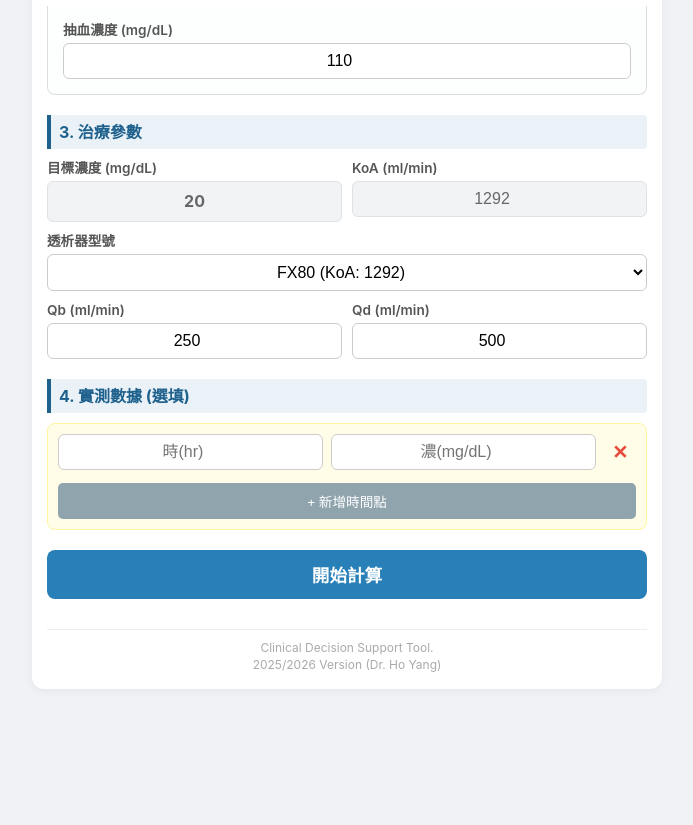
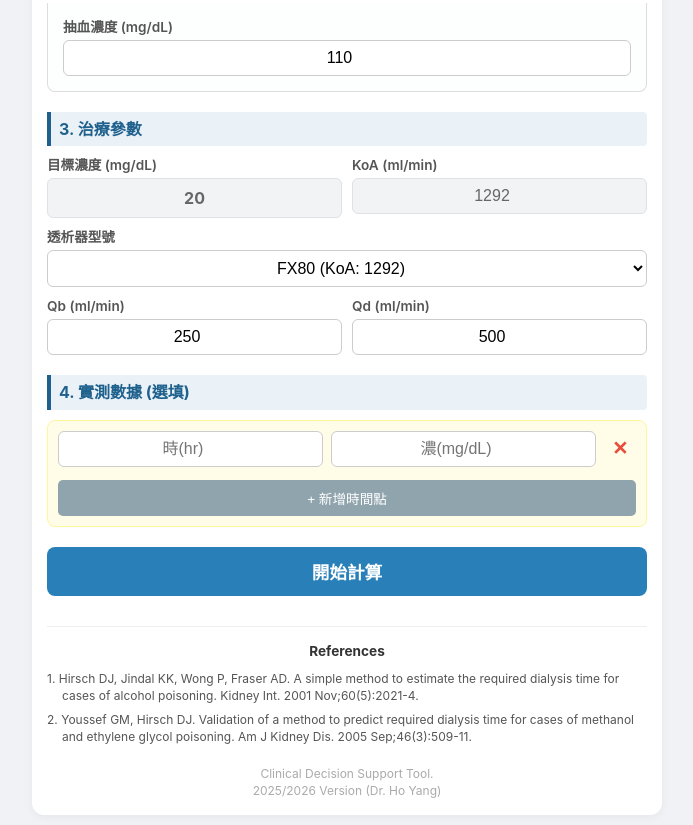
Before and after one commit to revasculization-png/methanol_dialysis, a plain HTML site: page index.html in a window 1280 px wide. Shown: the part 463-1288 px from the top of the page, without its empty margins (293-986 px from the left). Before the commit the page ends 1162 px from the top, so only its background shows below. Drawn offline with nearby package versions, Linux system fonts and the light colour scheme.

Commit message:
Add files via upload

```diff
--- a/index.html
+++ b/index.html
@@ -11,30 +11,31 @@
             font-family: -apple-system, BlinkMacSystemFont, "Segoe UI", Roboto, Helvetica, Arial, sans-serif;
             background-color: #f0f2f5;
             color: #333;
-            padding: 10px; /* 減少邊距 */
+            padding: 10px;
             margin: 0;
             line-height: 1.4;
             -webkit-text-size-adjust: 100%;
         }
 
         .container {
-            max-width: 600px; /* 縮窄寬度，適配手機 */
+            max-width: 600px;
             margin: 0 auto;
             background: white;
-            padding: 15px; /* 內縮 */
+            padding: 15px;
             border-radius: 12px;
             box-shadow: 0 2px 10px rgba(0,0,0,0.05);
         }
 
-        /* 標題 */
+        /* 標題樣式 */
         h1 {
-            font-size: 1.3rem; /* 手機標題不需要太大 */
+            font-size: 1.3rem;
             font-weight: 800;
             color: #2c3e50;
             text-align: center;
             border-bottom: 3px solid #3498db;
             padding-bottom: 10px;
             margin-bottom: 20px;
+            line-height: 1.3;
         }
         h1 span {
             display: block;
@@ -59,20 +60,14 @@
         /* 輸入區塊 */
         .grid-box {
             display: grid;
-            grid-template-columns: 1fr 1fr; /* 強制兩欄，手機比較好閱讀 */
+            grid-template-columns: 1fr 1fr;
             gap: 10px;
             margin-bottom: 10px;
         }
         .input-group { display: flex; flex-direction: column; }
 
-        label {
-            font-size: 0.85rem;
-            font-weight: 600;
-            margin-bottom: 3px;
-            color: #555;
-        }
+        label { font-size: 0.85rem; font-weight: 600; margin-bottom: 3px; color: #555; }
 
-        /* iOS input font-size 16px to prevent zoom */
         input, select {
             padding: 8px;
             border: 1px solid #ccc;
@@ -81,7 +76,7 @@
             text-align: center;
             background-color: #fff;
             width: 100%;
-            box-sizing: border-box; /* 確保 padding 不會撐大寬度 */
+            box-sizing: border-box;
         }
 
         input[readonly], .fixed-value-display {
@@ -114,7 +109,6 @@
         .tab-content { display: none; padding: 15px; background: #fdfefe; border: 1px solid #ddd; border-top: none; border-radius: 0 0 8px 8px; }
         .tab-content.active { display: block; }
 
-        /* Radio Group - Stack vertically on small screens if needed, or row */
         .radio-group {
             display: flex;
             gap: 15px;
@@ -148,9 +142,8 @@
             font-size: 1.1rem;
             font-weight: bold;
             margin-top: 20px;
-            /* 增加觸控回饋 */
-            active: transform: scale(0.98);
         }
+        .btn-calc:active { transform: scale(0.98); }
 
         /* 實測數據區 */
         .measured-row { display: flex; gap: 8px; margin-bottom: 8px; align-items: center; }
@@ -178,9 +171,39 @@
         th, td { border: 1px solid #e1e4e8; padding: 6px; text-align: center; }
         th { background-color: #34495e; color: white; font-size: 0.8rem; }
         .safe-zone { background-color: #d4efdf !important; color: #145a32; font-weight: bold; }
-        .checkmark { display: block; font-size: 0.8rem; } /* 手機上換行顯示勾勾比較不擠 */
+        .checkmark { display: block; font-size: 0.8rem; }
 
-        .footer { text-align: center; margin-top: 30px; font-size: 0.75rem; color: #aaa; border-top: 1px solid #eee; padding-top: 10px; }
+        /* Footer 文獻 */
+        .footer {
+            margin-top: 30px;
+            font-size: 0.75rem;
+            color: #666;
+            border-top: 1px solid #eee;
+            padding-top: 15px;
+            text-align: left; /* 文獻靠左對齊比較好看 */
+        }
+        .footer .ref-title {
+            font-weight: bold;
+            margin-bottom: 10px;
+            font-size: 0.85rem;
+            color: #333;
+            text-align: center;
+        }
+        .footer a {
+            color: #555;
+            text-decoration: none;
+            display: block;
+            margin-bottom: 8px;
+            line-height: 1.4;
+            padding-left: 15px;
+            text-indent: -15px; /* 懸掛縮排 */
+        }
+        .footer a:hover { text-decoration: underline; color: #2980b9; }
+        .footer .copyright {
+            text-align: center;
+            margin-top: 20px;
+            color: #aaa;
+        }
 
         /* 隱藏元素 */
         .sub-section { display: none; }
@@ -364,8 +387,14 @@
     </div>
 
     <div class="footer">
-        Clinical Decision Support Tool.<br>
-        2025/2026 Version (Dr. Ho Yang)
+        <div class="ref-title">References</div>
+        <a href="https://pubmed.ncbi.nlm.nih.gov/11703622/" target="_blank">1. Hirsch DJ, Jindal KK, Wong P, Fraser AD. A simple method to estimate the required dialysis time for cases of alcohol poisoning. Kidney Int. 2001 Nov;60(5):2021-4.</a>
+        <a href="https://pubmed.ncbi.nlm.nih.gov/16129213/" target="_blank">2. Youssef GM, Hirsch DJ. Validation of a method to predict required dialysis time for cases of methanol and ethylene glycol poisoning. Am J Kidney Dis. 2005 Sep;46(3):509-11.</a>
+
+        <div class="copyright">
+            Clinical Decision Support Tool.<br>
+            2025/2026 Version (Dr. Ho Yang)
+        </div>
     </div>
 </div>
 
```
